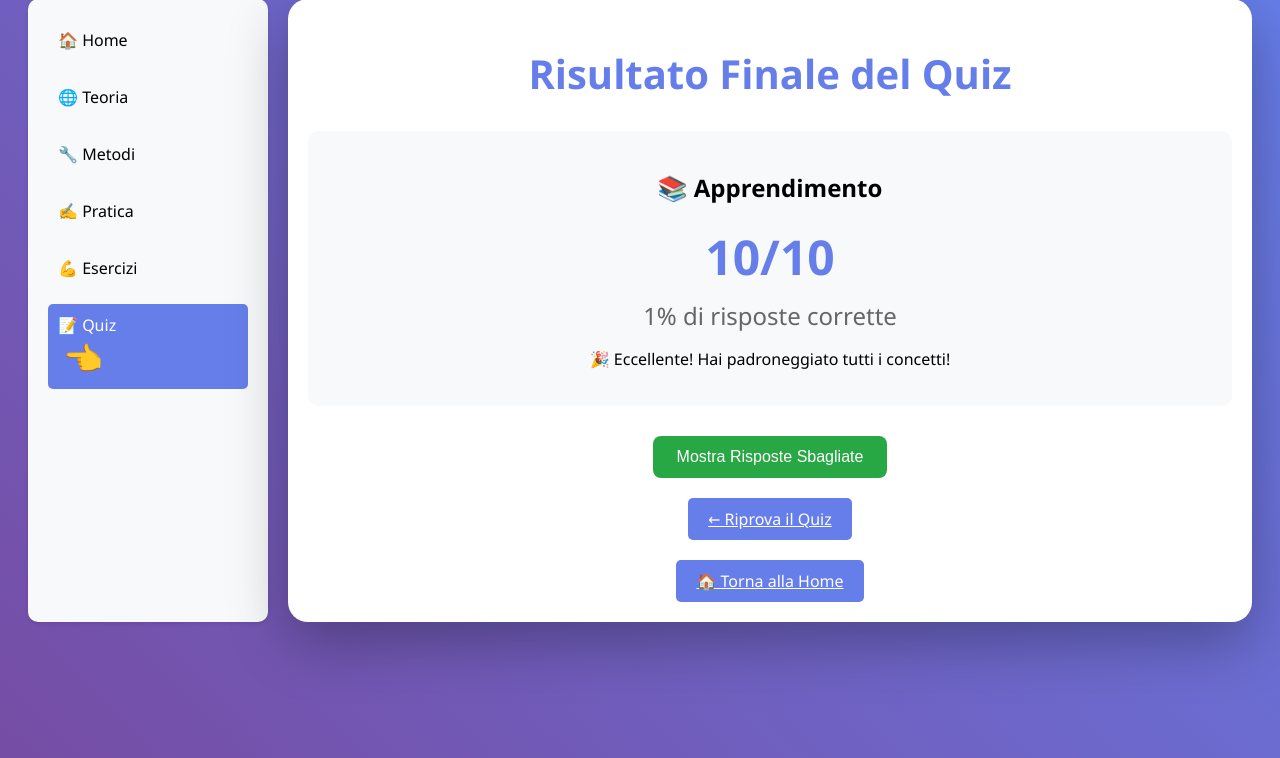
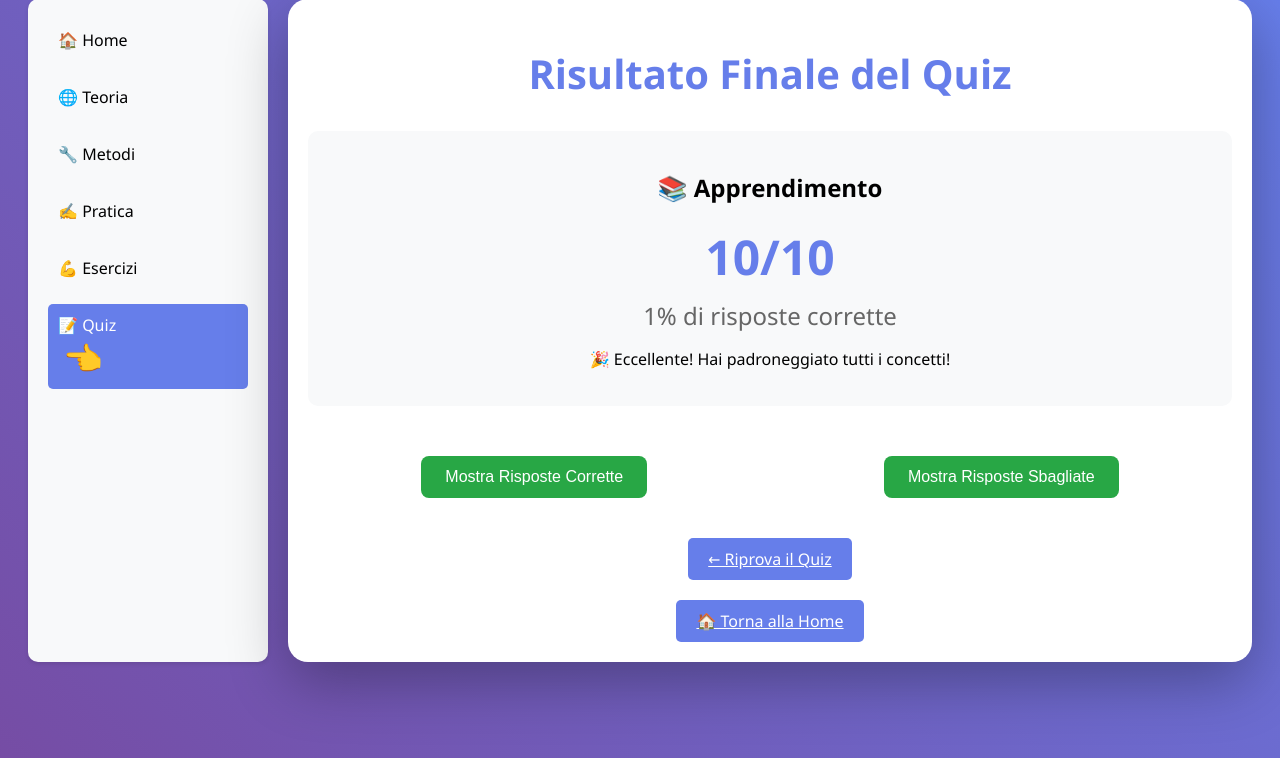
Before and after one commit to wildlux/API_Study_with_Django, a Django app: template learning/templates/learning/quiz_final_result.html in a window 1280 px wide. Shown: the part 29-787 px from the top of the page. Run offline with Django 5.2, Linux system fonts and the light colour scheme; the template is opened without the code that fills it: most values are stand-ins (such as "Sample title", 1, 10 or a date in 2020).

Commit message:
Improve quiz results display
- Fix question text display using question_text instead of question object
- Add section for correct answers with toggle functionality
- Show both user answer and correct answer for wrong responses
- Add JavaScript functions for showing/hiding answer sections
- Improve user feedback with detailed answer breakdown

```diff
--- a/learning/templates/learning/quiz_final_result.html
+++ b/learning/templates/learning/quiz_final_result.html
@@ -195,14 +195,32 @@
             </div>
 
             <div class="results-section">
-                <button id="show-wrong-btn" class="show-btn" onclick="showWrongAnswers()">Mostra Risposte Sbagliate</button>
+                <div style="display: flex; gap: 10px; margin-bottom: 20px;">
+                    <button id="show-correct-btn" class="show-btn" onclick="showCorrectAnswers()">Mostra Risposte Corrette</button>
+                    <button id="show-wrong-btn" class="show-btn" onclick="showWrongAnswers()">Mostra Risposte Sbagliate</button>
+                </div>
+
+                <div id="correct-answers" class="results-list" style="display: none;">
+                    <h3>✅ Risposte Corrette:</h3>
+                    {% for result in results %}
+                        {% if result.is_correct %}
+                            <div class="result-item correct">
+                                <strong>{{ result.question_text }}</strong>
+                                <br>
+                                ✅ Risposta corretta: "{{ result.correct_answer }}"
+                            </div>
+                        {% endif %}
+                    {% endfor %}
+                </div>
+
                 <div id="wrong-answers" class="results-list" style="display: none;">
-                    <h3>Risposte Sbagliate:</h3>
+                    <h3>❌ Risposte Sbagliate:</h3>
                     {% for result in results %}
                         {% if not result.is_correct %}
                             <div class="result-item incorrect">
-                                <strong>Domanda {{ result.question }}:</strong>
-                                ❌ Sbagliata - Risposta corretta: {{ result.correct_answer }}
+                                <strong>{{ result.question_text }}</strong>
+                                <br>
+                                ❌ La tua risposta: "{{ result.user_answer }}" - Risposta corretta: "{{ result.correct_answer }}"
                             </div>
                         {% endif %}
                     {% endfor %}
@@ -216,9 +234,30 @@
             <a href="{% url 'home' %}" class="back-btn">🏠 Torna alla Home</a>
 
             <script>
+                function showCorrectAnswers() {
+                    const correctDiv = document.getElementById('correct-answers');
+                    const button = document.getElementById('show-correct-btn');
+
+                    if (correctDiv.style.display === 'none' || correctDiv.style.display === '') {
+                        correctDiv.style.display = 'block';
+                        button.textContent = 'Nascondi Risposte Corrette';
+                    } else {
+                        correctDiv.style.display = 'none';
+                        button.textContent = 'Mostra Risposte Corrette';
+                    }
+                }
+
                 function showWrongAnswers() {
-                    document.getElementById('wrong-answers').style.display = 'block';
-                    document.getElementById('show-wrong-btn').style.display = 'none';
+                    const wrongDiv = document.getElementById('wrong-answers');
+                    const button = document.getElementById('show-wrong-btn');
+
+                    if (wrongDiv.style.display === 'none' || wrongDiv.style.display === '') {
+                        wrongDiv.style.display = 'block';
+                        button.textContent = 'Nascondi Risposte Sbagliate';
+                    } else {
+                        wrongDiv.style.display = 'none';
+                        button.textContent = 'Mostra Risposte Sbagliate';
+                    }
                 }
             </script>
         </div>
```
